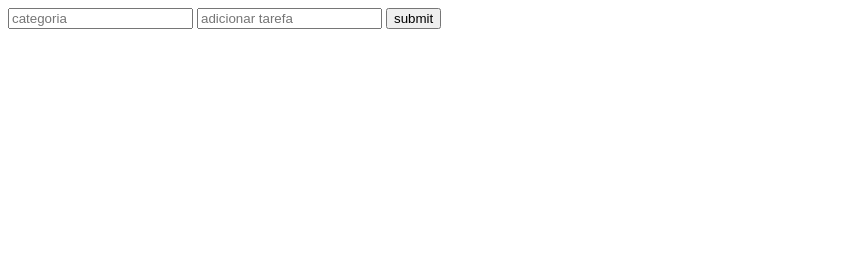
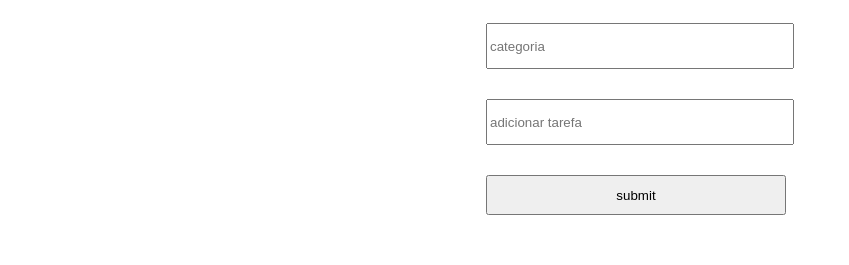
Before and after one commit to jujubaJubat/To-doListe, a plain HTML site: page index.html in a window 1280 px wide. Shown: the whole page, without its empty margins (0-849 px from the left). Drawn offline with Linux system fonts and the light colour scheme.

Commit message:
css lista

```diff
--- a/index.html
+++ b/index.html
@@ -3,9 +3,12 @@
 <head>
     <meta charset="UTF-8">
     <meta name="viewport" content="width=device-width, initial-scale=1.0">
+    <link rel="stylesheet" href="style.css">
     <title>Lista de tarefas</title>
 </head>
 <body>
+
+    <div id="conteiner">
     <input type="text" placeholder="categoria" id="categoria">
     <input type="text" placeholder="adicionar tarefa" id="addTarefa">
     <button onclick="adicionar()" id="submit">submit</button>
@@ -13,6 +16,7 @@
     <ol id="lista">
 
     </ol>
+    </div>
     <script src="script.js"></script>
 
     <!--
--- /dev/null
+++ b/style.css
@@ -0,0 +1,12 @@
+#conteiner {
+  display: grid;
+  grid-template-rows: 3;
+  justify-content: center;
+}
+
+input, button {
+  width: 300px;
+  height: 40px;
+  margin: 15px;
+  justify-content: center;
+}
```
